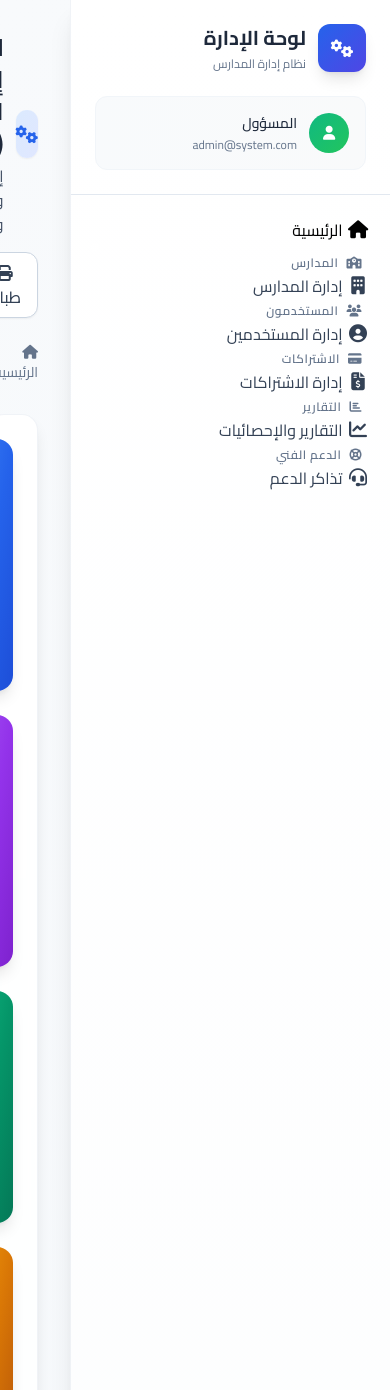
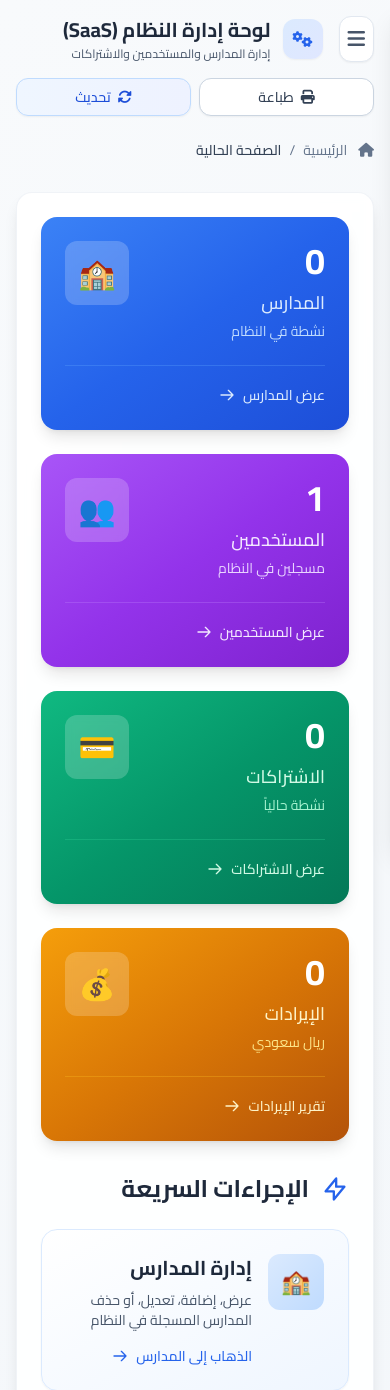
Before and after one commit to azzam1122112-dot/school_display, a Django app: page /dashboard/admin-panel/ in a window 390 px wide. Shown: the top 1390 px of the page. Run offline with Django 5.2, Linux system fonts and the light colour scheme; the visitor is signed in with stand-in values (Sample User, id 1); data comes from the database, SQL or seed files in the repository; data that the repository does not hold is empty; some libraries are stand-ins or nearby versions.

Commit message:
رفع 8 تجاوب مع اجهزة الجوال

```diff
--- a/templates/admin/admin_base.html
+++ b/templates/admin/admin_base.html
@@ -6,10 +6,12 @@
   <title>{% block title %}لوحة إدارة النظام{% endblock %}</title>
 
   <script src="https://cdn.tailwindcss.com"></script>
+  <script defer src="https://unpkg.com/alpinejs@3.x.x/dist/cdn.min.js"></script>
   <link href="https://fonts.googleapis.com/css2?family=Cairo:wght@300;400;500;600;700;800;900&display=swap" rel="stylesheet">
   <link rel="stylesheet" href="https://cdnjs.cloudflare.com/ajax/libs/font-awesome/6.4.0/css/all.min.css">
 
   <style>
+    [x-cloak] { display: none !important; }
     body {
       font-family: "Cairo", sans-serif;
       background: linear-gradient(135deg, #f8fafc 0%, #f1f5f9 100%);
@@ -57,13 +59,30 @@
   </style>
 </head>
 
-<body class="min-h-screen flex">
+<body class="min-h-screen flex" x-data="{ sidebarOpen: false }">
+
+  <!-- Overlay for mobile sidebar -->
+  <div x-show="sidebarOpen"
+       x-transition:enter="transition ease-out duration-300"
+       x-transition:enter-start="opacity-0"
+       x-transition:enter-end="opacity-100"
+       x-transition:leave="transition ease-in duration-200"
+       x-transition:leave-start="opacity-100"
+       x-transition:leave-end="opacity-0"
+       @click="sidebarOpen = false"
+       class="fixed inset-0 bg-slate-900/50 backdrop-blur-sm z-40 lg:hidden"
+       x-cloak></div>
 
   <!-- الشريط الجانبي -->
-  <aside class="w-80 bg-gradient-to-b from-white to-slate-50 shadow-xl border-l border-slate-200/50 flex flex-col">
+  <aside :class="sidebarOpen ? 'translate-x-0' : 'translate-x-full lg:translate-x-0'"
+         class="fixed lg:static inset-y-0 right-0 w-80 bg-gradient-to-b from-white to-slate-50 shadow-xl border-l border-slate-200/50 flex flex-col z-50 transition-transform duration-300 ease-in-out">
 
     <!-- رأس الشريط الجانبي -->
-    <div class="p-6 border-b border-slate-200">
+    <div class="p-6 border-b border-slate-200 relative">
+      <!-- Close button for mobile -->
+      <button @click="sidebarOpen = false" class="lg:hidden absolute left-4 top-6 text-slate-400 hover:text-slate-600">
+        <i class="fas fa-times text-xl"></i>
+      </button>
       <div class="flex items-center gap-3">
         <div class="w-12 h-12 rounded-xl bg-gradient-to-br from-blue-600 to-indigo-600 flex items-center justify-center shadow-lg">
           <i class="fas fa-cogs text-white text-lg"></i>
@@ -217,21 +236,26 @@
   </aside>
 
   <!-- المحتوى الرئيسي -->
-  <main class="flex-1 p-8 overflow-auto">
+  <main class="flex-1 p-4 md:p-8 overflow-auto w-full">
 
     <!-- شريط التنقل العلوي -->
     <div class="mb-8">
       <div class="flex flex-col md:flex-row md:items-center justify-between gap-4">
-        <div>
+        <div class="flex items-center gap-4">
+          <!-- Mobile Menu Toggle -->
+          <button @click="sidebarOpen = true" class="lg:hidden p-2 rounded-xl bg-white shadow-sm border border-slate-200 text-slate-600">
+            <i class="fas fa-bars text-xl"></i>
+          </button>
+
           <div class="flex items-center gap-3">
-            <div class="w-12 h-12 rounded-xl bg-gradient-to-br from-blue-100 to-indigo-100 flex items-center justify-center shadow-sm">
-              <i class="fas fa-{% block page_icon %}cogs{% endblock %} text-blue-600 text-lg"></i>
+            <div class="w-10 h-10 md:w-12 md:h-12 rounded-xl bg-gradient-to-br from-blue-100 to-indigo-100 flex items-center justify-center shadow-sm">
+              <i class="fas fa-{% block page_icon %}cogs{% endblock %} text-blue-600 text-base md:text-lg"></i>
             </div>
             <div>
-              <h1 class="text-2xl md:text-3xl font-bold text-slate-800 mb-1">
+              <h1 class="text-xl md:text-3xl font-bold text-slate-800 mb-0.5 md:mb-1">
                 {% block page_title %}العنوان{% endblock %}
               </h1>
-              <p class="text-slate-600">
+              <p class="text-xs md:text-base text-slate-600">
                 {% block page_description %}وصف الصفحة{% endblock %}
               </p>
             </div>
@@ -239,15 +263,15 @@
         </div>
 
         <!-- أزرار إجراءات سريعة -->
-        <div class="flex items-center gap-3">
+        <div class="flex items-center gap-2 md:gap-3">
           <button onclick="window.print()"
-                  class="px-4 py-2 rounded-xl bg-white border border-slate-300 text-slate-700 hover:bg-slate-50 font-medium transition-colors shadow-sm hover:shadow">
-            <i class="fas fa-print ml-2"></i>
+                  class="flex-1 md:flex-none px-3 py-2 md:px-4 md:py-2 rounded-xl bg-white border border-slate-300 text-slate-700 hover:bg-slate-50 text-sm font-medium transition-colors shadow-sm hover:shadow">
+            <i class="fas fa-print ml-1 md:ml-2"></i>
             طباعة
           </button>
           <button onclick="location.reload()"
-                  class="px-4 py-2 rounded-xl bg-gradient-to-r from-blue-50 to-indigo-50 border border-blue-200 text-blue-700 hover:bg-blue-100 font-medium transition-colors shadow-sm hover:shadow">
-            <i class="fas fa-sync-alt ml-2"></i>
+                  class="flex-1 md:flex-none px-3 py-2 md:px-4 md:py-2 rounded-xl bg-gradient-to-r from-blue-50 to-indigo-50 border border-blue-200 text-blue-700 hover:bg-blue-100 text-sm font-medium transition-colors shadow-sm hover:shadow">
+            <i class="fas fa-sync-alt ml-1 md:ml-2"></i>
             تحديث
           </button>
         </div>
```
Also changed, not shown: templates/dashboard/_base.html (+31 -11 lines).
